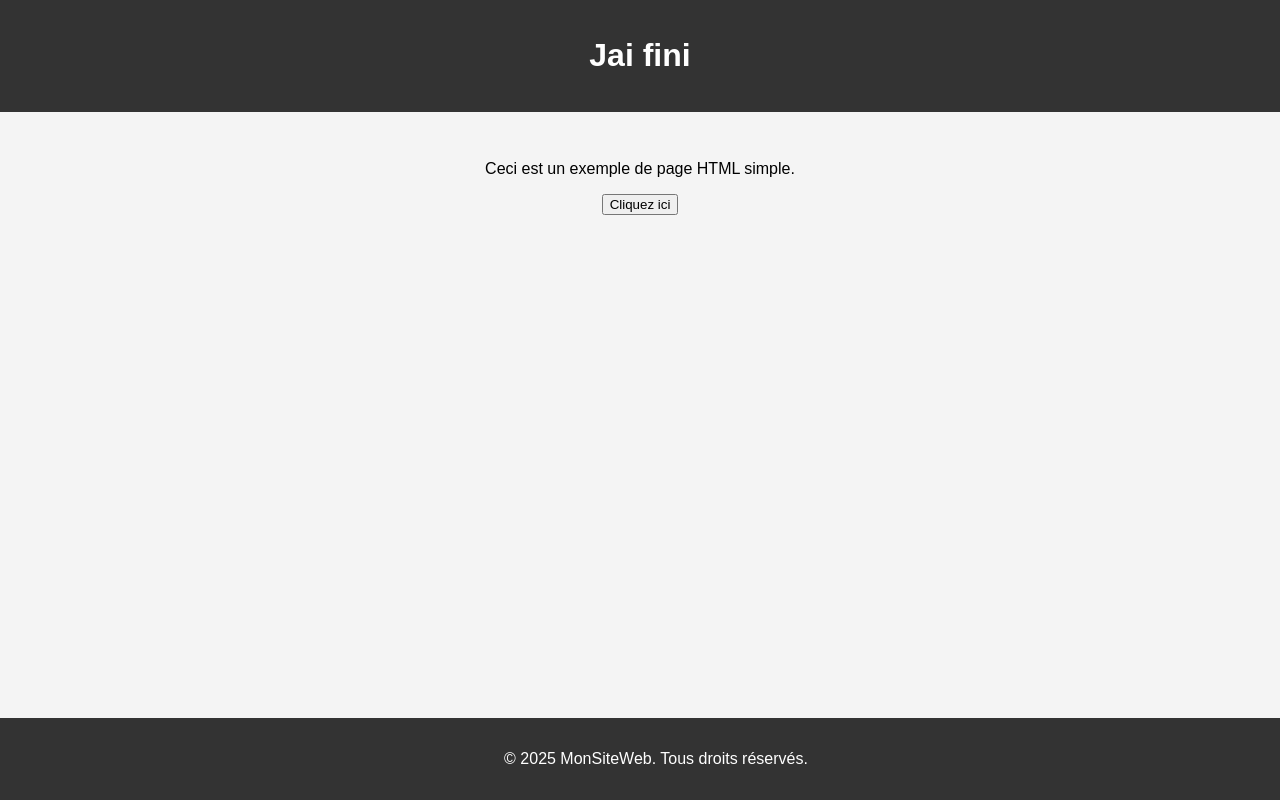
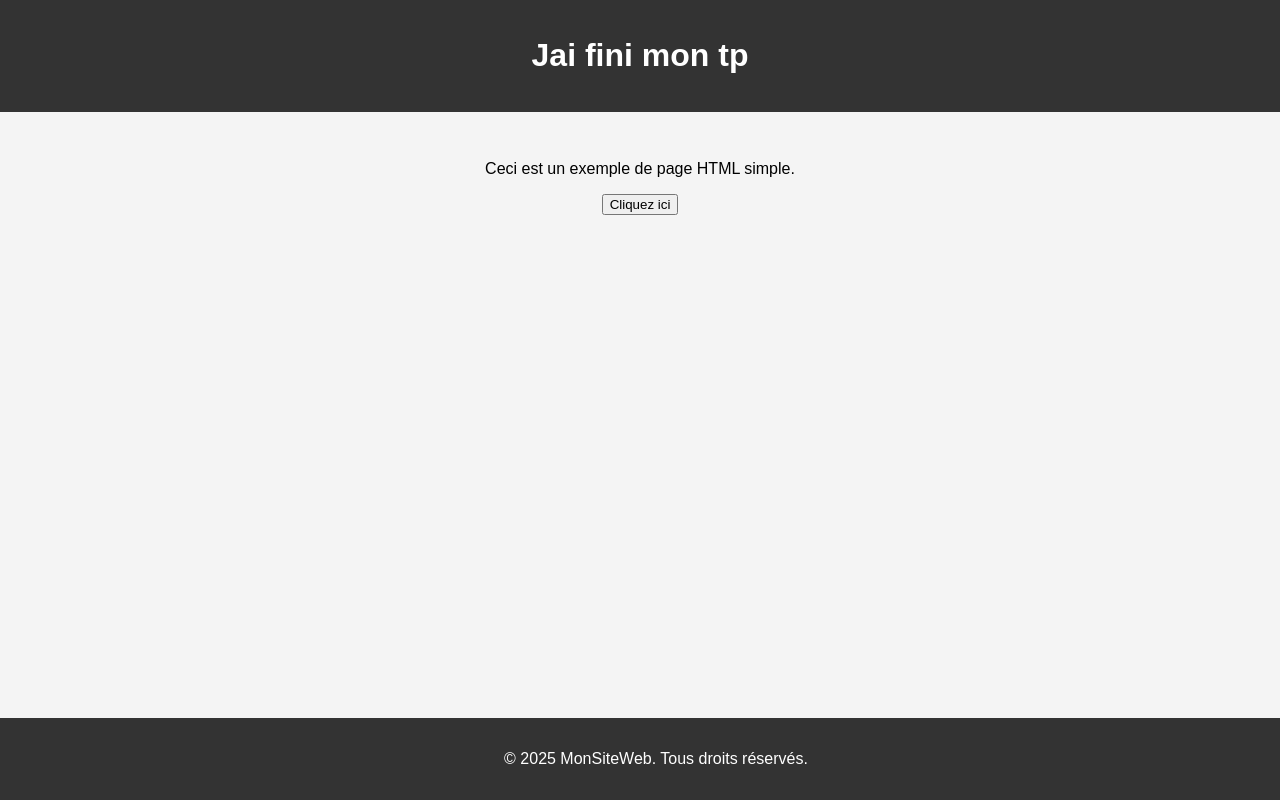
Before and after one commit to Ken7nedy/TP_kennedy, a plain HTML site: page index.html in a window 1280 px wide. Drawn offline with Linux system fonts and the light colour scheme.

Commit message:
3em commit du projet

```diff
--- a/index.html
+++ b/index.html
@@ -34,7 +34,7 @@
 </head>
 <body>
     <header>
-        <h1>Jai fini</h1>
+        <h1>Jai fini mon tp</h1>
     </header>
     <main>
         <p>Ceci est un exemple de page HTML simple.</p>
```
